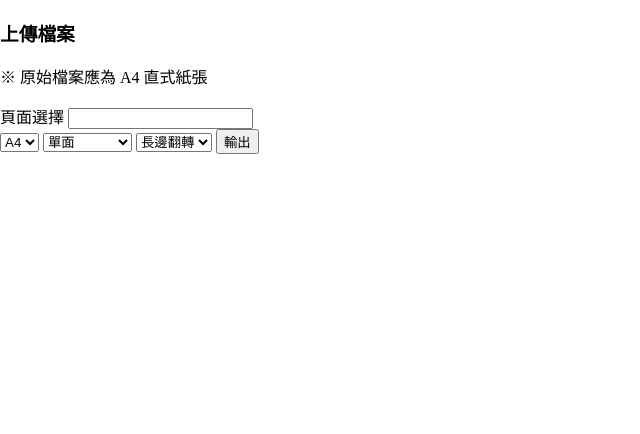
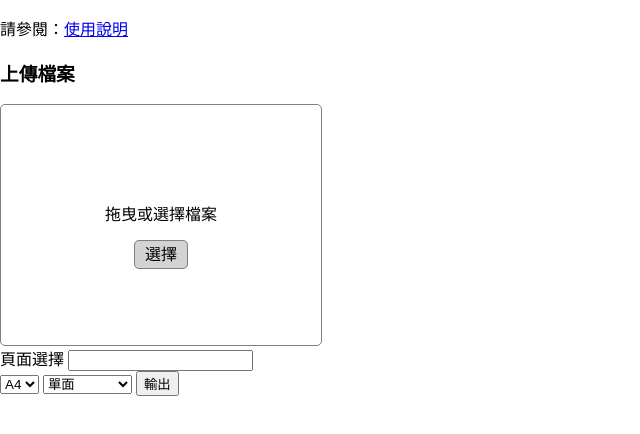
Before and after one commit to ren1244/pdf-for-ibon, a website: page index.html in a window 1280 px wide. Shown: the whole page, without its empty margins (0-640 px from the left). Drawn offline with Linux system fonts and the light colour scheme.

Commit message:
add readme.md

```diff
--- a/index.html
+++ b/index.html
@@ -39,8 +39,8 @@
     </style>
     <div class="row">
         <div class="col-1">
+            <p>請參閱：<a href="https://github/ren1244/pdf-for-ibon/blob/main/readme.md" target="_blank">使用說明</a></p>
             <h3>上傳檔案</h3>
-            <p>※ 原始檔案應為 A4 直式紙張</p>
             <div id="file-loader"></div>
             <div>
                 <label for="input-page">頁面選擇</label>
@@ -69,6 +69,6 @@
             <iframe></iframe>
         </div>
     </div>
-    <script src="bundle.js"></script>
+    <script src="dist/bundle.js"></script>
 </body>
 </html>
--- a/rollup.config.js
+++ b/rollup.config.js
@@ -6,7 +6,7 @@ import json from '@rollup/plugin-json';
 export default {
     input: 'src/main.js',
     output: {
-        file: 'bundle.js',
+        file: 'dist/bundle.js',
         format: 'iife',
         plugins: [
             terser()
```
Also changed, not shown: dist/bundle.js (added), readme.md (added), 1 other file.
